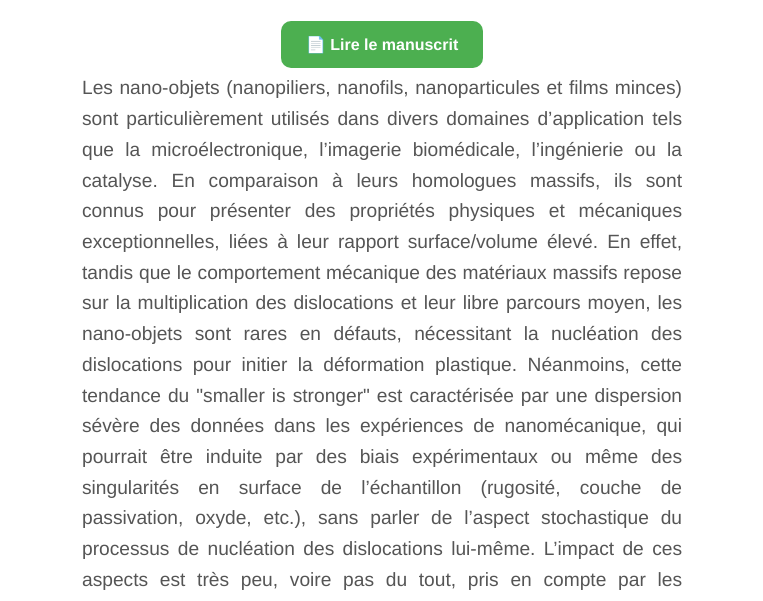
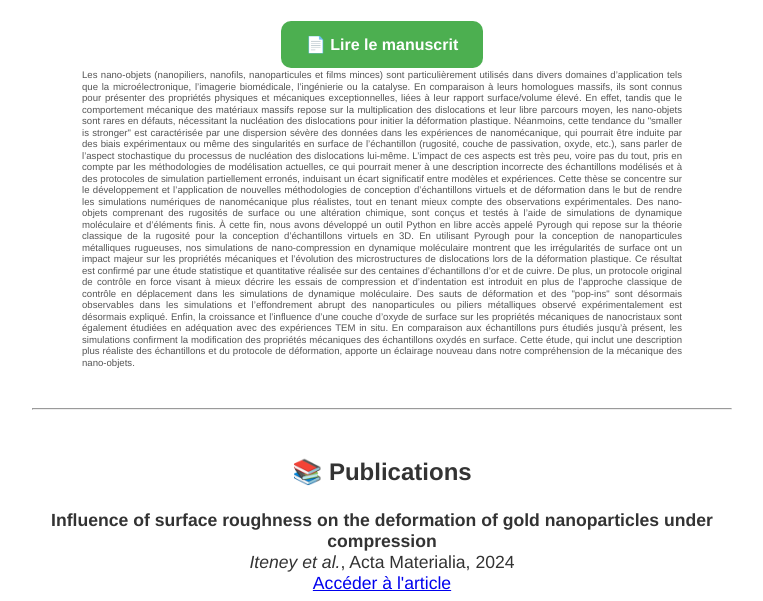
Before and after one commit to HugooIT/thesis, a plain HTML site: page index.html in a window 1280 px wide. Shown: the part 198-799 px from the top of the page, without its empty margins (258-1021 px from the left). Drawn offline with Linux system fonts and the light colour scheme.

Commit message:
Update index.html

```diff
--- a/index.html
+++ b/index.html
@@ -36,7 +36,7 @@
       margin-bottom: 2em;
     }
     .summary {
-      font-size: 1em;
+      font-size: 0.5em;
       color: #555;
       margin-top: 15px;
       margin-bottom: 30px;
@@ -44,7 +44,7 @@
       margin-left: auto;
       margin-right: auto;
       text-align: justify;
-      line-height: 1.6;
+      line-height: 1.2;
     }
     a.button {
       background-color: #4CAF50;
```
